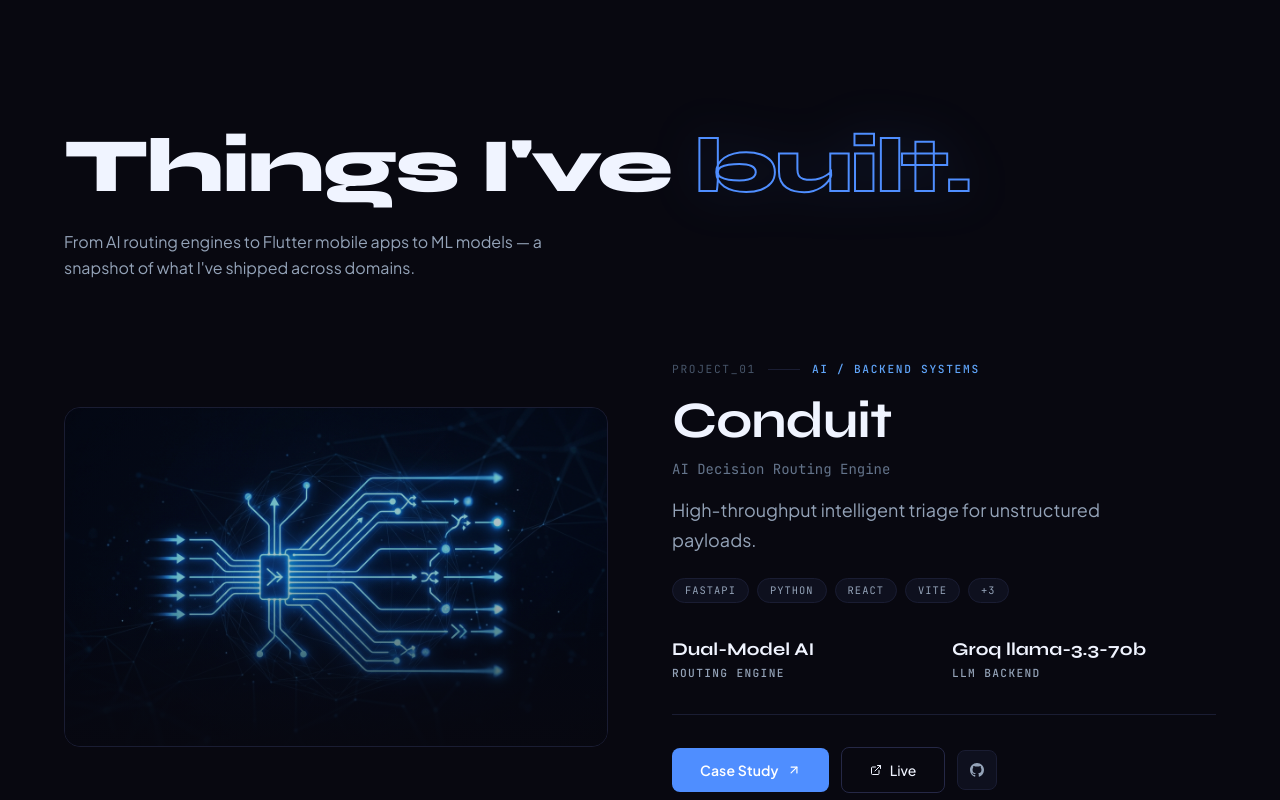
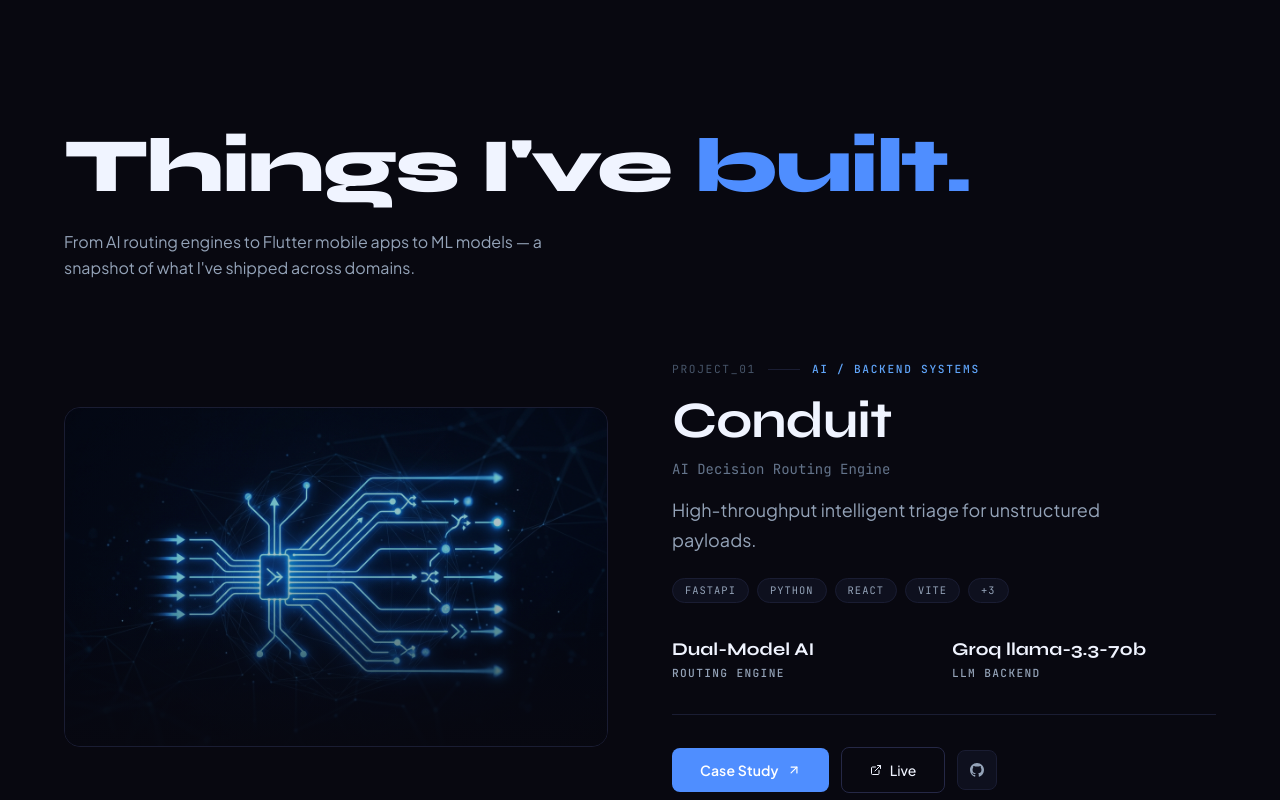
Before and after one commit to durgesh-kanzariya/durgeshkanzariya.dev, a Next.js app: page / in a window 1280 px wide. Shown: the part 800-1600 px from the top of the page. Built offline with nearby package versions, Linux system fonts and the light colour scheme; a web font is replaced by a local one.

Commit message:
style(typography): replace hollow text stroke with solid accent fill across headings

```diff
--- a/app/globals.css
+++ b/app/globals.css
@@ -208,14 +208,17 @@ body {
    TEXT EFFECTS
    ============================================================ */
 .text-hollow {
-  -webkit-text-stroke: 1.5px rgba(240, 244, 255, 0.4);
-  color: transparent;
+  -webkit-text-stroke: 0 !important;
+  -webkit-text-fill-color: currentColor !important;
+  color: var(--color-ink-primary) !important;
+  filter: none !important;
 }
 
 .text-hollow-accent {
-  -webkit-text-stroke: 2px #4F8EFF;
-  color: transparent;
-  filter: drop-shadow(0 0 25px rgba(79, 142, 255, 0.3));
+  -webkit-text-stroke: 0 !important;
+  -webkit-text-fill-color: #4F8EFF !important;
+  color: #4F8EFF !important;
+  filter: none !important;
 }
 
 .text-gradient-blue {
--- a/components/about/index.tsx
+++ b/components/about/index.tsx
@@ -80,7 +80,7 @@ export default function AboutSection() {
               className="font-syne font-extrabold text-[#F0F4FF] text-3xl sm:text-4xl lg:text-[2.65rem] leading-[1.14] tracking-tight mb-8"
             >
               IT engineer who doesn&apos;t just study technology —{" "}
-              <span className="text-hollow-accent whitespace-nowrap">ships it.</span>
+              <span className="text-[#4F8EFF] whitespace-nowrap">ships it.</span>
             </h2>
 
             <AboutBio ref={bodyRef} />
--- a/components/footer/index.tsx
+++ b/components/footer/index.tsx
@@ -96,7 +96,7 @@ export default function FooterSection() {
               <br />
               something
               <br />
-              <span className="text-hollow-accent">great.</span>
+              <span className="text-[#4F8EFF]">great.</span>
             </h2>
 
             <div
--- a/components/projects/index.tsx
+++ b/components/projects/index.tsx
@@ -42,7 +42,7 @@ export default function ProjectsSection() {
         <div ref={headingRef} className="mb-20" style={{ opacity: 0 }}>
           <h2 className="display-lg text-[#F0F4FF] mb-6">
             Things I&apos;ve{" "}
-            <span className="text-hollow-accent">built.</span>
+            <span className="text-[#4F8EFF]">built.</span>
           </h2>
           <p className="text-[#94A3B8] max-w-lg text-base leading-relaxed">
             From AI routing engines to Flutter mobile apps to ML models — a snapshot of
--- a/components/skills/index.tsx
+++ b/components/skills/index.tsx
@@ -58,7 +58,7 @@ export default function SkillsSection() {
         {/* Section header */}
         <div ref={headingRef} className="mb-16" style={{ opacity: 0 }}>
           <h2 className="display-lg text-[#F0F4FF] mb-6">
-            What I <span className="text-hollow-accent">work with.</span>
+            What I <span className="text-[#4F8EFF]">work with.</span>
           </h2>
           <p className="text-[#94A3B8] max-w-lg text-base leading-relaxed">
             A curated stack across full-stack web, mobile, and machine learning — tools
```
